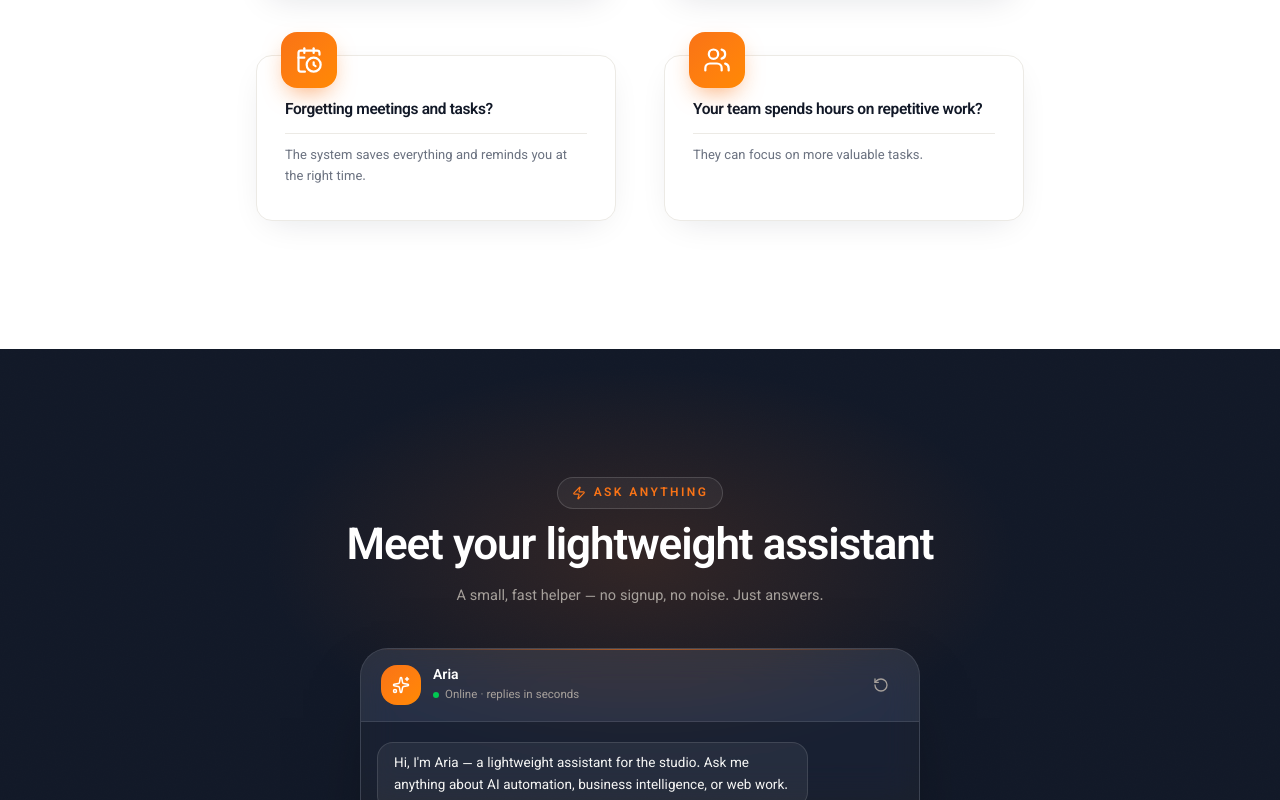
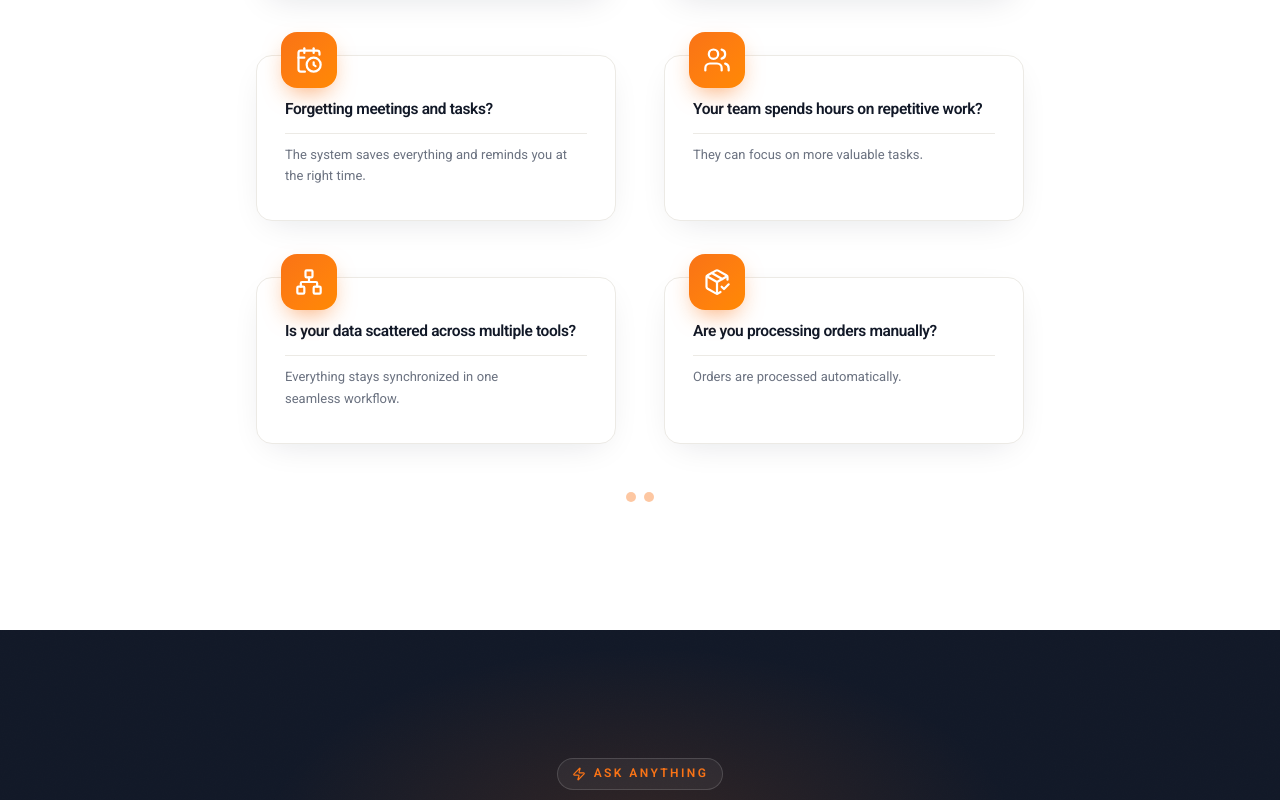
Before and after one commit to homayounKheiri/my-portfolio, a Next.js app: page / in a window 1280 px wide. Shown: the part 1473-2273 px from the top of the page. Built offline with nearby package versions, Linux system fonts and the light colour scheme.

Commit message:
226ed486-2988-4588-86e4-675cd5bbc15d

```diff
--- a/src/components/sections/challenge-solution.tsx
+++ b/src/components/sections/challenge-solution.tsx
@@ -8,6 +8,8 @@ import {
   Clock,
   CalendarClock,
   Users,
+  Network,
+  PackageCheck,
 } from "lucide-react";
 import { useI18n } from "@/lib/i18n";
 
@@ -57,6 +59,18 @@ const CARDS: Card[] = [
     question: "Your team spends hours on repetitive work?",
     answer: "They can focus on more valuable tasks.",
   },
+  {
+    key: "scattered",
+    icon: Network,
+    question: "Is your data scattered across multiple tools?",
+    answer: "Everything stays synchronized in one seamless workflow.",
+  },
+  {
+    key: "orders",
+    icon: PackageCheck,
+    question: "Are you processing orders manually?",
+    answer: "Orders are processed automatically.",
+  },
 ];
 
 export function ChallengeSolution() {
@@ -86,6 +100,14 @@ export function ChallengeSolution() {
     team: {
       en: { q: "Your team spends hours on repetitive work?", a: "They can focus on more valuable tasks." },
       fa: { q: "تیمتان ساعات‌ها روی کار تکراری می‌گذارد؟", a: "می‌توانند روی کارهای ارزشمندتر تمرکز کنند." },
+    },
+    scattered: {
+      en: { q: "Is your data scattered across multiple tools?", a: "Everything stays synchronized in one seamless workflow." },
+      fa: { q: "داده‌هایتان در چند ابزار مختلف پراکنده است؟", a: "همه‌چیز در یک گردشکار یکپارچه همگام می‌ماند." },
+    },
+    orders: {
+      en: { q: "Are you processing orders manually?", a: "Orders are processed automatically." },
+      fa: { q: "سفارش‌ها را به‌صورت دستی پردازش می‌کنید؟", a: "سفارش‌ها به‌صورت خودکار پردازش می‌شوند." },
     },
   };
   const CARDS_LOCAL = CARDS.map((c) => ({
@@ -141,7 +163,7 @@ export function ChallengeSolution() {
         <div className="mt-20 grid grid-cols-1 gap-x-10 gap-y-12 sm:grid-cols-2 sm:gap-x-12 sm:gap-y-14">
           {CARDS_LOCAL.map((card, i) => (
             <motion.div
-              key={card.question}
+              key={card.key}
               initial={{ opacity: 0, y: 22 }}
               whileInView={{ opacity: 1, y: 0 }}
               viewport={{ once: true, margin: "-60px" }}
@@ -151,6 +173,19 @@ export function ChallengeSolution() {
             </motion.div>
           ))}
         </div>
+
+        {/* "etc." — two dots indicating more */}
+        <motion.div
+          initial={{ opacity: 0, y: 10 }}
+          whileInView={{ opacity: 1, y: 0 }}
+          viewport={{ once: true, margin: "-40px" }}
+          transition={{ duration: 0.5, ease: EASE, delay: 0.1 }}
+          className="mt-12 flex items-center justify-center gap-2"
+          aria-label="etc"
+        >
+          <span className="h-2.5 w-2.5 rounded-full bg-brand/40" />
+          <span className="h-2.5 w-2.5 rounded-full bg-brand/40" />
+        </motion.div>
       </div>
     </section>
   );
```
Also changed, not shown: 1 other file (tests, documents, lock files or other folders).
